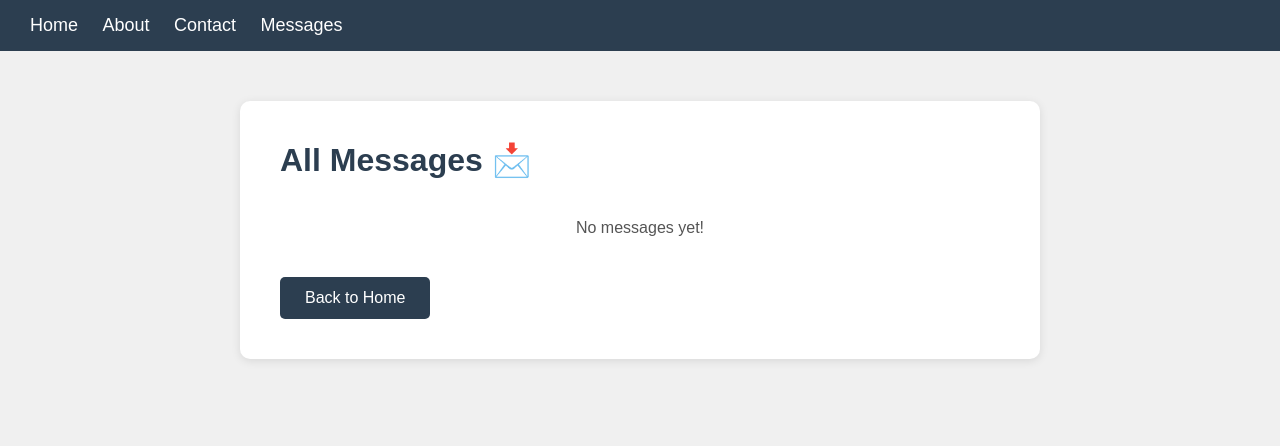
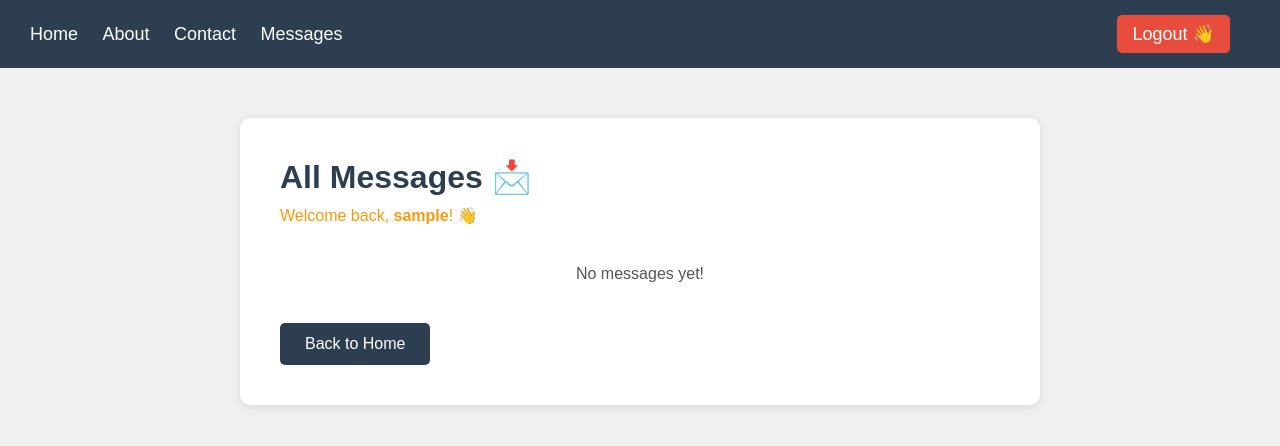
Before and after one commit to Jankomah12/MYWEBSITE, a Flask app: page /messages in a window 1280 px wide. Shown: the top 446 px of the page. Run offline with Flask 3, Linux system fonts and the light colour scheme; the visitor is signed in with stand-in values (Sample User, id 1); data that the repository does not hold is empty.

Commit message:
Update messages.html

```diff
--- a/templates/messages.html
+++ b/templates/messages.html
@@ -15,6 +15,9 @@
         .navbar {
             background-color: #2c3e50;
             padding: 15px 30px;
+            display: flex;
+            justify-content: space-between;
+            align-items: center;
         }
         .navbar a {
             color: white;
@@ -24,6 +27,16 @@
         }
         .navbar a:hover {
             color: #f39c12;
+        }
+        .logout {
+            background-color: #e74c3c;
+            color: white;
+            padding: 8px 15px;
+            border-radius: 5px;
+            text-decoration: none;
+        }
+        .logout:hover {
+            background-color: #c0392b;
         }
         .container {
             max-width: 800px;
@@ -35,6 +48,10 @@
         }
         h1 {
             color: #2c3e50;
+            margin-bottom: 10px;
+        }
+        .welcome {
+            color: #f39c12;
             margin-bottom: 20px;
         }
         .message {
@@ -69,13 +86,17 @@
 </head>
 <body>
     <div class="navbar">
-        <a href="/">Home</a>
-        <a href="/about">About</a>
-        <a href="/contact">Contact</a>
-        <a href="/messages">Messages</a>
+        <div>
+            <a href="/">Home</a>
+            <a href="/about">About</a>
+            <a href="/contact">Contact</a>
+            <a href="/messages">Messages</a>
+        </div>
+        <a class="logout" href="/logout">Logout 👋</a>
     </div>
     <div class="container">
         <h1>All Messages 📩</h1>
+        <p class="welcome">Welcome back, <strong>{{ username }}</strong>! 👋</p>
         {% if messages %}
             {% for message in messages %}
             <div class="message">
```
